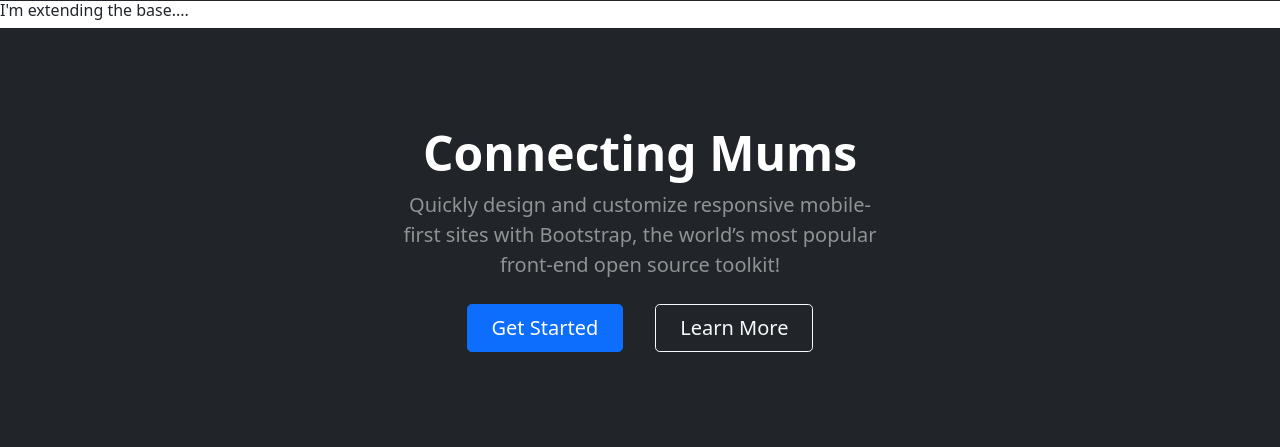
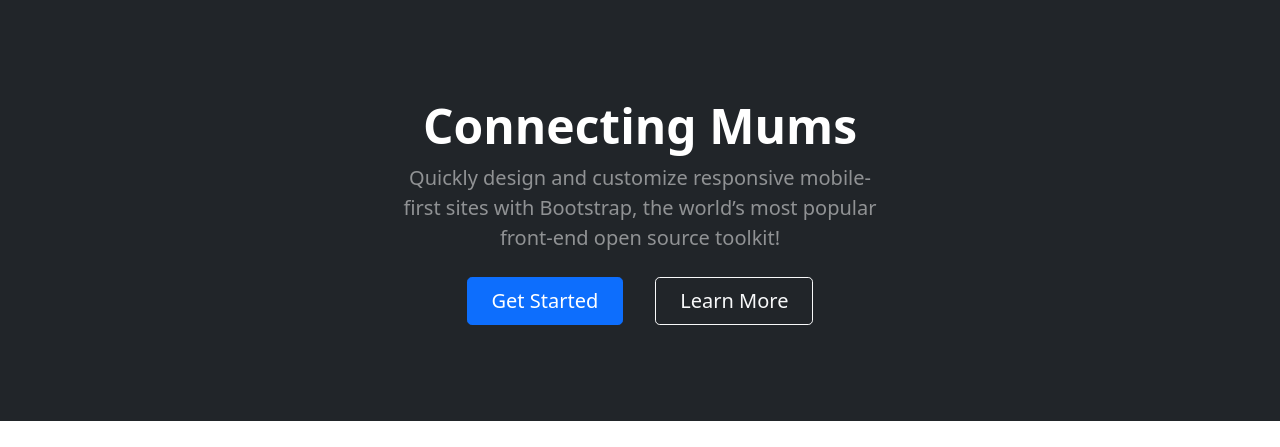
Before and after one commit to CarlaBuongiorno/Connecting-Mums, a Flask app: page /home in a window 1280 px wide. Shown: the part 55-502 px from the top of the page. Run offline with Flask 2, Linux system fonts and the light colour scheme; some libraries are stand-ins or nearby versions.

Commit message:
Removed h1 test

```diff
--- a/templates/home.html
+++ b/templates/home.html
@@ -1,7 +1,5 @@
 {% extends "base.html" %}
 {% block content %}
-
-<h6>I'm extending the base....</h6>
 
 <!-- Header-->
 <header class="bg-dark py-5">
```
